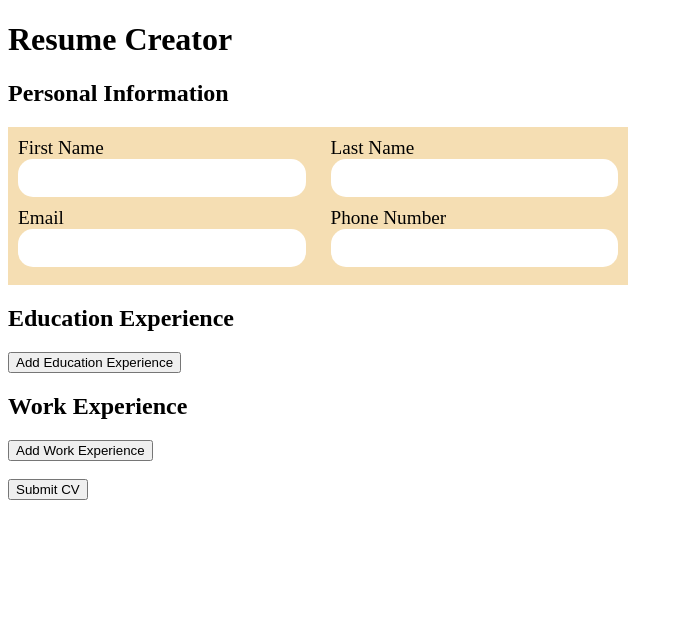
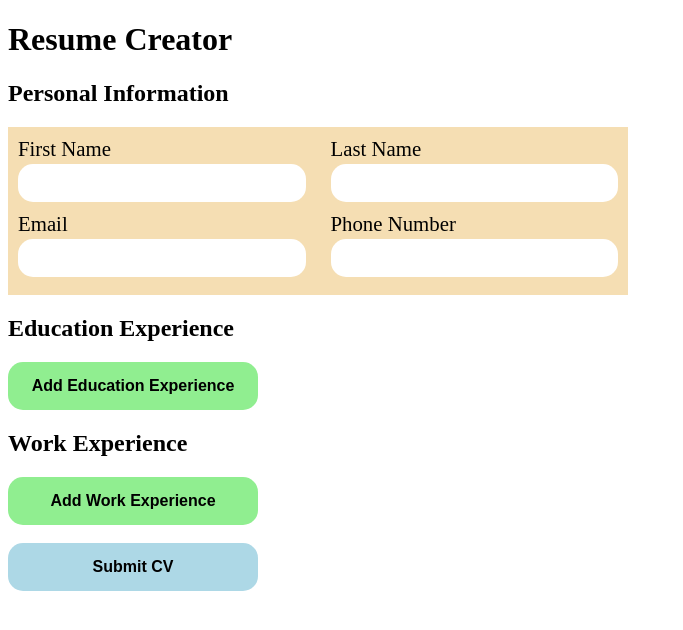
Before and after one commit to CowboyAragorn/CV-Application, a React (Create React App) app: page / in a window 1280 px wide. Shown: the top 630 px of the page, without its empty margins (0-683 px from the left). Built offline with nearby package versions, Linux system fonts and the light colour scheme.

Commit message:
style: button colors based on function and sizing

```diff
--- a/src/App.css
+++ b/src/App.css
@@ -25,6 +25,10 @@
 .inputContainer {
   display: flex;
   flex-direction: column;
+  gap: 3px;
+}
+.inputContainer > :nth-child(1) {
+  font-size: 1.3rem;
 }
 .input {
   height: 25px;
@@ -64,3 +68,29 @@
   font-weight: bold;
   background-color: red;
 }
+
+.addMoreBtn,
+#submitBtn {
+  border-radius: 15px;
+  border: none;
+  width: 250px;
+  background-color: lightgreen;
+  font-weight: bold;
+  padding: 15px;
+  font-size: 1rem;
+}
+
+.addMoreBtn:hover {
+  background-color: green;
+  color: white;
+  cursor: pointer;
+}
+
+#submitBtn {
+  background-color: lightblue;
+}
+#submitBtn:hover {
+  background-color: blue;
+  color: white;
+  cursor: pointer;
+}
--- a/src/App.js
+++ b/src/App.js
@@ -14,7 +14,9 @@ class App extends Component {
           <EduExperience />
           <JobExperience />
           <br></br>
-          <button type="submit">Submit CV</button>
+          <button type="submit" id="submitBtn">
+            Submit CV
+          </button>
         </form>
       </>
     );
--- a/src/components/EduExperience.js
+++ b/src/components/EduExperience.js
@@ -102,7 +102,11 @@ class EduExperience extends Component {
       <>
         <h2>Education Experience</h2>
         {this.createUI()}
-        <button type="button" onClick={this.addNewInputs}>
+        <button
+          type="button"
+          className="addMoreBtn"
+          onClick={this.addNewInputs}
+        >
           Add Education Experience
         </button>
         <br></br>
--- a/src/components/JobExperience.js
+++ b/src/components/JobExperience.js
@@ -115,7 +115,11 @@ class JobExperience extends Component {
       <>
         <h2>Work Experience</h2>
         {this.createUI()}
-        <button type="button" onClick={this.addNewInputs}>
+        <button
+          type="button"
+          className="addMoreBtn"
+          onClick={this.addNewInputs}
+        >
           Add Work Experience
         </button>
         <br></br>
```
